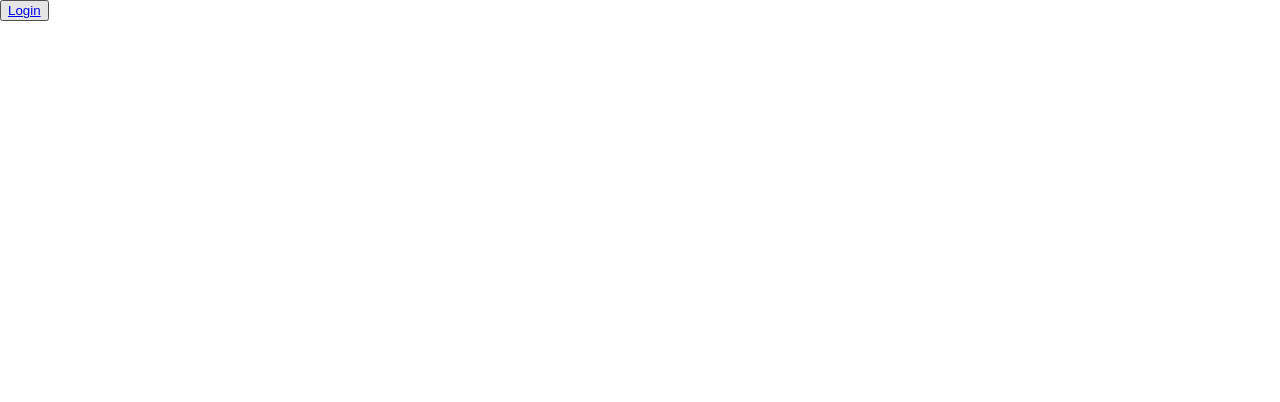
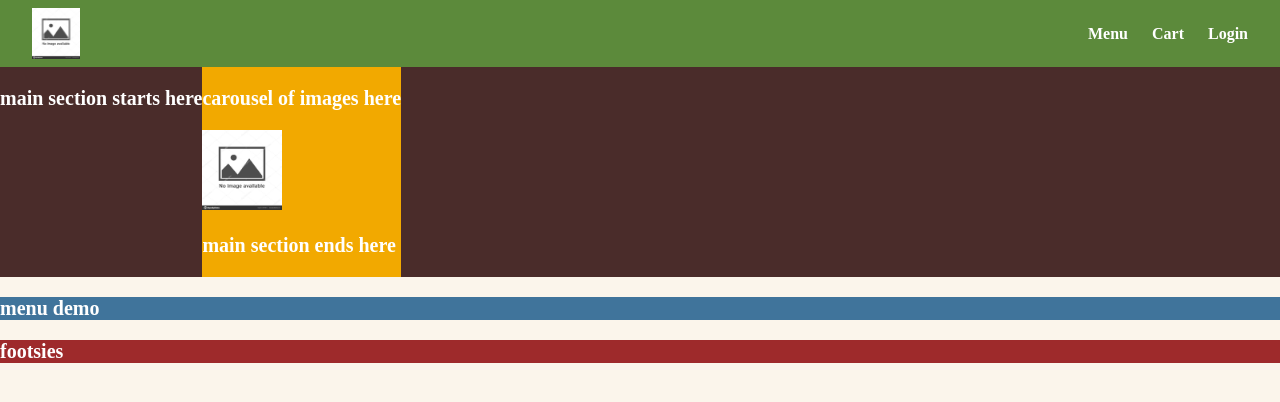
Before and after one commit to Augusteux/KAmealplans, a plain HTML site: page index.html in a window 1280 px wide. Drawn offline with Linux system fonts and the light colour scheme.

```diff
--- a/Style.css
+++ b/Style.css
@@ -2,31 +2,36 @@
     --primary-color:#40749B;
     --secondary-color: #C2E6DB;
 
-    --space-xs: 4px;
-    --space-s: 8px;
-    --space-m: 16px;
-    --space-l: 24px;
-    --space-xl: 32px;
-    --space-xxl: 40px;
+    --red: #9E2A2B;
+    --yellow: #F2A900;
+    --brown: #4A2C2A;
+    --white: #FBF5EB;
+    --green: #5C8A3B;
 
-    --font-size-h1: 32px;
-    --font-size-h2: 28px;
-    --font-size-h3: 26px;
-    --font-size-h4: 22px;
-    --font-size-h5: 20px;
-    --font-size-h6: 18px;
-    --font-size-xs:10px;
-    --font-size-s:12px;
-    --font-size-base:14px;
-    --font-size-m:16px;
-    --font-size-l:18px;
+    --space-xs: 0.25em;
+    --space-s: 0.5em;
+    --space-m: 1em;
+    --space-l: 1.5em;
+    --space-xl: 2em;
+    --space-xxl: 2.5em;
 
+    --font-size-h1: 2em;
+    --font-size-h2: 1.75em;
+    --font-size-h3: 1.625em;
+    --font-size-h4: 1.375em;
+    --font-size-h5: 1.25em;
+    --font-size-h6: 1.125em;
+    --font-size-xs: 0.625em;
+    --font-size-s: 0.75em;
+    --font-size-base: 0.875em;
+    --font-size-m: 1em;
+    --font-size-l: 1.125em;
+    --font-size-xl: 1.25em;
 
+    --border-radius-lg: 1.25em;
+    --border-radius-md: 0.75em;
 
-    --border-radius-lg: 20px;
-    --border-radius-md: 12px;
-
-    --font-weight-semi-bold:600;
+    --font-weight-semi-bold: 600;
     --font-weight-bold: 700;
     --font-weight-medium: 500;
 }
@@ -195,3 +200,67 @@ input::placeholder{
 .phone .login-screen,.tablet .login-screen{
     flex-direction: row;
 }
+
+/* ============= landing page =============*/
+
+.landing-body {
+    background-color: var(--white);
+}
+
+.landing-body p {
+    color: white;
+    font-size: var(--font-size-xl);
+    font-weight: var(--font-weight-bold);
+}
+
+.landing-navbar {
+    background-color: var(--green);
+    display: flex;
+    padding: var(--space-s) var(--space-xl);
+    align-items: center;
+    justify-content: space-between;
+    position: sticky;
+}
+
+.landing-navbar .logo {
+    display: block;
+    height: clamp(2rem, 4vw, 3.5rem);
+    width: auto;
+}
+
+.landing-navbar .options {
+    display: flex;
+    gap: var(--space-l);
+    align-items: center;
+    list-style: none;
+    margin: 0;
+    padding: 0;
+}
+
+.landing-navbar a {
+    text-decoration: none;
+    color: white;
+    font-weight: var(--font-weight-bold);
+}
+
+.landing-hero {
+    display: flex;
+    background-color: var(--brown);
+}
+
+.landing-carousel {
+    background-color: var(--yellow);
+}
+
+.landing-menu-demo{
+    background-color: var(--primary-color);
+}
+
+.landing-footer {
+    background-color: var(--red);
+}
+
+.landing-carousel img {
+    width: 5rem;
+    height: 5rem;
+}
--- a/index.html
+++ b/index.html
@@ -1,28 +1,41 @@
 <!DOCTYPE html>
 <html lang="en">
-<head>
+
+<head class="landing-head">
     <link rel="stylesheet" href="./Style.css"/>
     <meta charset="UTF-8">
     <meta name="viewport" content="width=device-width, initial-scale=1.0">
-    <title>Index</title>
+    <title>Landing Page</title>
 </head>
 
-<body>
+<body class="landing-body">
 
-    <nav class="navbar">
-        <button><a href="./Login.html">Login</button>
+    <nav class="landing-navbar">
+        <a href="./index.html"><img class="logo" src="./assets/square.jpg"></a>
+        <ul class="options">
+            <li><a href="#">Menu</a></li>
+            <li><a href="#">Cart</a></li>
+            <li><a href="./Login.html">Login</a></li>
+        </ul>
     </nav>
 
-    <section class="hero">
-        <div class="carousel">
-
+    <section class="landing-hero">
+        <p>main section starts here</p>
+        <div class="landing-carousel">
+            <p>carousel of images here</p>
+            <img src="./assets/square.jpg">
+            <p>main section ends here</p>
         </div>
     </section>
 
+    <section class="landing-menu-demo">
+        <p>menu demo</p>
+    </section>
+
+<footer class="landing-footer">
+    <p>footsies</p>
+</footer>
+
 </body>
 
-<footer>
-
-</footer>
-
 </html>
```
Also changed, not shown: Login.html (+10 -0 lines).
